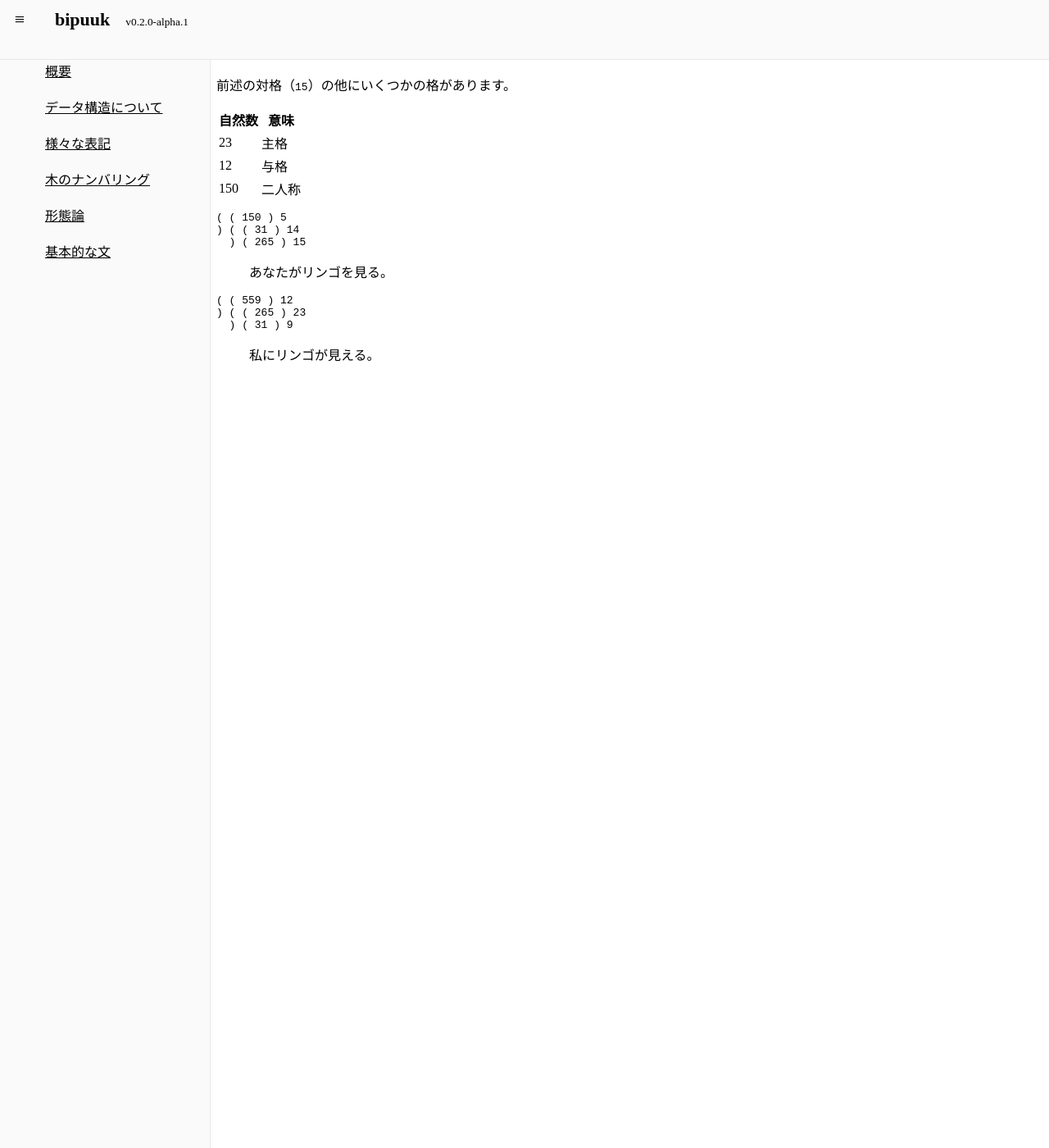
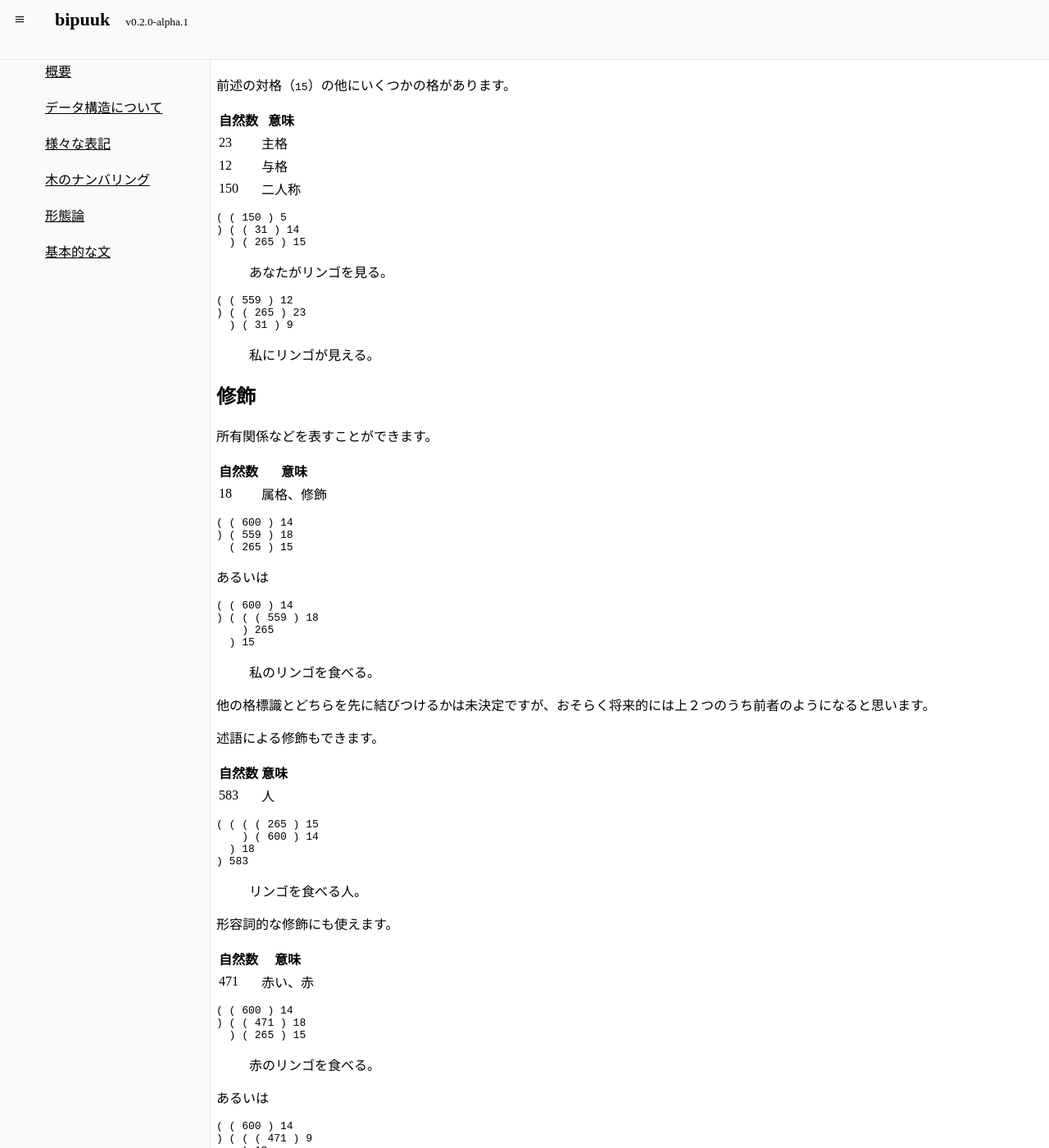
Before and after one commit to kepeken/bipuuk, a Jekyll site: the page built from docs/kixon.md, in a window 1280 px wide and 1400 px high, scrolled down 2064 px. Shown: the whole window at 82% size. Built offline with Jekyll 4.4.1, drawn with Linux system fonts in a browser that asks for light colours; before the commit the page ends 2532 px from its top, so only the background shows below that; some of the changed text lies outside the part shown.

Commit message:
文法事項の追加

````diff
--- a/dictionary.tsv
+++ b/dictionary.tsv
@@ -4,6 +4,7 @@ ID	意味	説明	ロジバン	造語日	更新日
 12		与格		2019-04-02
 14		動作（他動性高）		2019-03-25
 15		対格		2019-03-25
+18		属格、修飾		2019-04-02
 23		主格		2019-04-02
 31	見る、見える、読む		viska / catlu / zgana / tcidu	2019-04-02
 46	言語		bangu	2018-11-13	2019-03-25
--- a/docs/kixon.md
+++ b/docs/kixon.md
@@ -140,3 +140,93 @@ bipuuk は主題優勢言語です。
   ) ( 31 ) 9
 ```
 > 私にリンゴが見える。
+
+
+## 修飾
+
+所有関係などを表すことができます。
+
+|自然数|意味|
+|---|---|
+|18|属格、修飾|
+
+```
+( ( 600 ) 14
+) ( 559 ) 18
+  ( 265 ) 15
+```
+
+あるいは
+
+```
+( ( 600 ) 14
+) ( ( ( 559 ) 18
+    ) 265
+  ) 15
+```
+> 私のリンゴを食べる。
+
+他の格標識とどちらを先に結びつけるかは未決定ですが、おそらく将来的には上２つのうち前者のようになると思います。
+
+述語による修飾もできます。
+
+|自然数|意味|
+|---|---|
+|583|人|
+
+```
+( ( ( ( 265 ) 15
+    ) ( 600 ) 14
+  ) 18
+) 583
+```
+> リンゴを食べる人。
+
+形容詞的な修飾にも使えます。
+
+|自然数|意味|
+|---|---|
+|471|赤い、赤|
+
+```
+( ( 600 ) 14
+) ( ( 471 ) 18
+  ) ( 265 ) 15
+```
+> 赤のリンゴを食べる。
+
+あるいは
+
+```
+( ( 600 ) 14
+) ( ( ( 471 ) 9
+    ) 18
+  ) ( 265 ) 15
+```
+> 赤いリンゴを食べる。
+
+前者の方が短いですが、後者の方が明確になることもあるでしょう。
+
+
+## 格標識の色々
+
+述語を目的語として使う。
+
+```
+( ( 31 ) 14
+) ( ( ( 150 ) 23
+    ) ( ( 265 ) 15
+      ) ( 600 ) 14
+  ) 15
+```
+> あなたがリンゴを食べるのを見る。
+
+格標識付きで主題化する。
+
+```
+( ( ( 559 ) 12
+  ) 5
+) ( ( 265 ) 23
+  ) ( 31 ) 9
+```
+> 私にはリンゴが見える。
````
